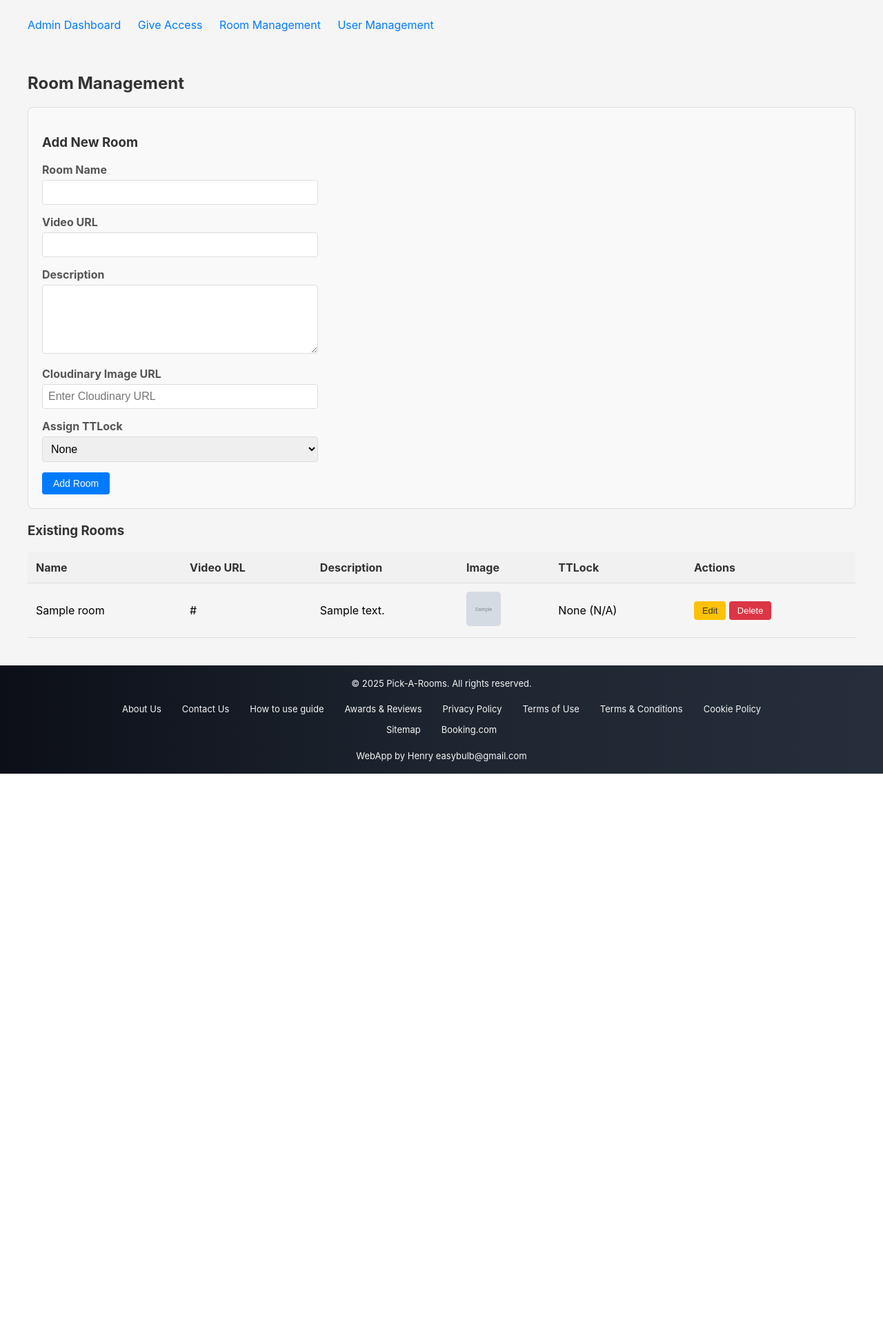
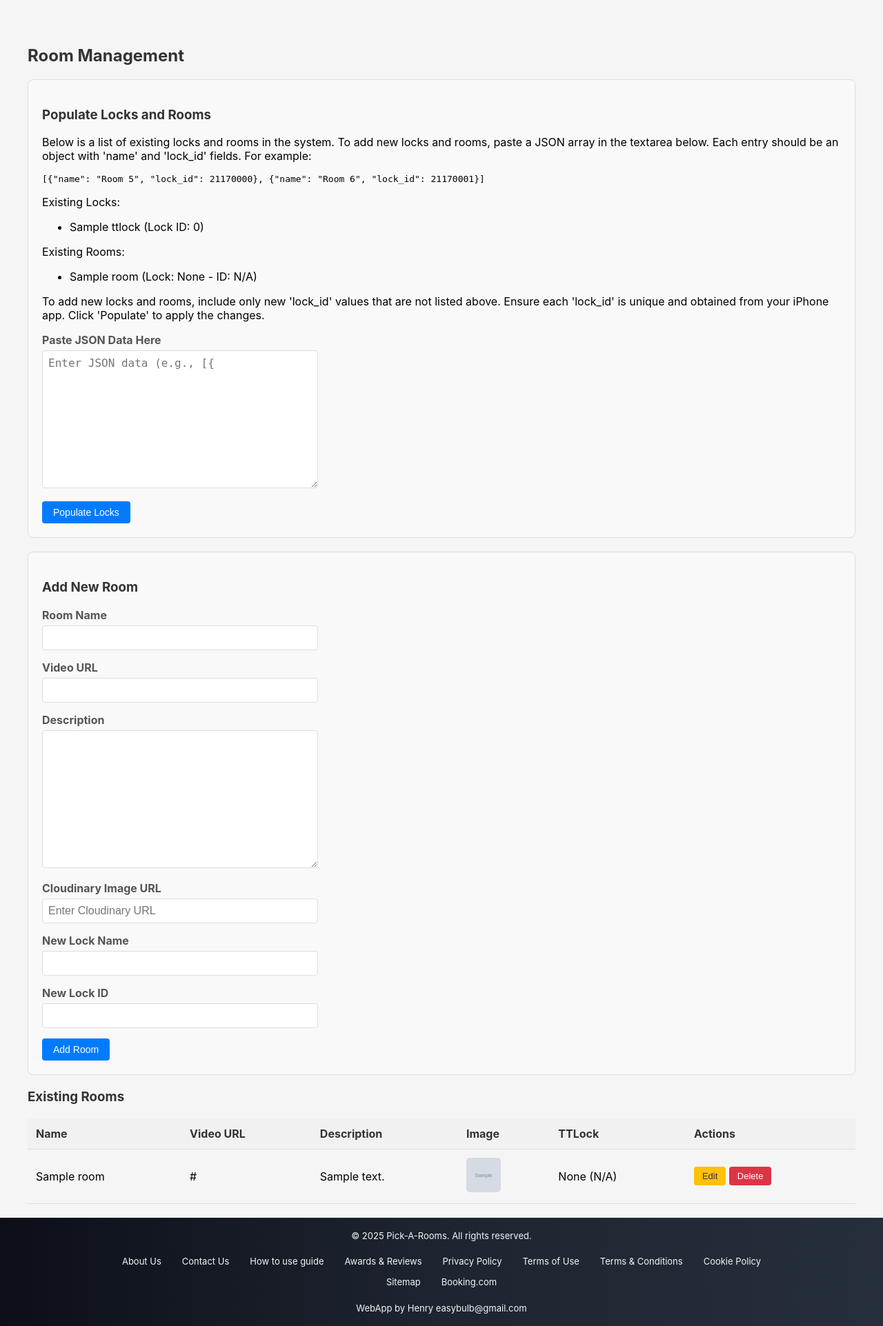
Before and after one commit to easybulb/pickarooms, a Django app: page /room-management/ in a window 1280 px wide. Shown: the part 91-2014 px from the top of the page at 69% size. Before the commit the page ends 1213 px from the top, so only its background shows below. Run offline with Django 5.2, Linux system fonts and the light colour scheme; a user stored in the database is signed in; tables that the repository leaves empty hold one stand-in row (values such as "Sample post"); grey boxes marked "Sample" are stand-in pictures; parts of the project's set-up code (start-up, migrations or seed data) failed here and were passed over; some libraries are stand-ins or nearby versions.

Commit message:
Update room_management views and template to add lock easily and populate

```diff
--- a/main/templates/main/room_management.html
+++ b/main/templates/main/room_management.html
@@ -4,23 +4,10 @@
 
 {% block extra_css %}
 <style>
-    .nav-link {
-        margin-bottom: 20px;
-    }
-    .nav-link {
-        display: inline-block;
-        margin-right: 20px;
-        color: #007bff;
-        text-decoration: none;
-        font-size: 16px;
-    }
-    .nav-link:hover {
-        text-decoration: underline;
-    }
     .container {
         max-width: 1200px;
         margin: 0 auto;
-        padding: 0px 20px 40px 20px;
+        padding: 20px;
     }
 
     .mt-4 {
@@ -62,7 +49,7 @@
     }
 
     .form-group textarea {
-        height: 100px;
+        height: 200px; /* Increased height for better visibility */
         resize: vertical;
     }
 
@@ -70,11 +57,11 @@
     @media (min-width: 768px) {
         .form-group input,
         .form-group select {
-            width: 50%; /* Half width on desktop */
-            max-width: 400px; /* Prevent it from getting too narrow */
+            width: 50%;
+            max-width: 400px;
         }
         .form-group textarea {
-            width: 50%; /* Half width for textarea on desktop */
+            width: 50%;
             max-width: 400px;
         }
     }
@@ -111,7 +98,7 @@
         }
         .data-table th,
         .data-table td {
-            min-width: 150px; /* Ensure columns are readable */
+            min-width: 150px;
         }
     }
 
@@ -209,9 +196,26 @@
     /* Responsive modal for mobile */
     @media (max-width: 767px) {
         .modal-content {
-            width: 95%; /* Slightly wider on mobile for usability */
-            max-height: 80vh; /* Adjust height for smaller screens */
+            width: 95%;
+            max-height: 80vh;
         }
+    }
+
+    /* Toggle styling */
+    .toggle-group {
+        margin-bottom: 15px;
+    }
+
+    .toggle-group input[type="radio"] {
+        margin-right: 5px;
+    }
+
+    .new-lock-fields {
+        display: none;
+    }
+
+    .new-lock-fields.active {
+        display: block;
     }
 </style>
 {% endblock %}
@@ -220,19 +224,6 @@
 
 {% block content %}
 <div class="container mt-4">
-    <div class="nav-link">
-        <a href="{% url 'admin_page' %}" class="nav-link">{% trans "Admin Dashboard" %}</a>
-        {% if 'main.can_give_access' in perms %}
-            <a href="{% url 'give_access' %}" class="nav-link">{% trans "Give Access" %}</a>
-        {% endif %}
-        {% if 'main.manage_rooms' in perms %}
-        <a href="{% url 'room_management' %}" class="nav-link">{% trans "Room Management" %}</a>
-        {% endif %}
-        {% if user.is_superuser %}
-            <a href="{% url 'user_management' %}" class="nav-link">{% trans "User Management" %}</a>
-        {% endif %}
-    </div>
-
     <h2>{% trans "Room Management" %}</h2>
 
     {% if messages %}
@@ -240,6 +231,39 @@
             <div class="alert alert-{{ message.tags }}">{{ message }}</div>
         {% endfor %}
     {% endif %}
+
+    <!-- Populate Locks and Rooms from Textarea -->
+    <div class="form-section">
+        <h3>{% trans "Populate Locks and Rooms" %}</h3>
+        <p>{% trans "Below is a list of existing locks and rooms in the system. To add new locks and rooms, paste a JSON array in the textarea below. Each entry should be an object with 'name' and 'lock_id' fields. For example:" %}</p>
+        <pre>{% trans '[{"name": "Room 5", "lock_id": 21170000}, {"name": "Room 6", "lock_id": 21170001}]' %}</pre>
+        <p>{% trans "Existing Locks:" %}</p>
+        <ul>
+            {% for lock in ttlocks %}
+                <li>{{ lock.name }} (Lock ID: {{ lock.lock_id }})</li>
+            {% empty %}
+                <li>{% trans "No locks currently exist." %}</li>
+            {% endfor %}
+        </ul>
+        <p>{% trans "Existing Rooms:" %}</p>
+        <ul>
+            {% for room in rooms %}
+                <li>{{ room.name }} (Lock: {{ room.ttlock.name|default:"None" }} - ID: {{ room.ttlock.lock_id|default:"N/A" }})</li>
+            {% empty %}
+                <li>{% trans "No rooms currently exist." %}</li>
+            {% endfor %}
+        </ul>
+        <p>{% trans "To add new locks and rooms, include only new 'lock_id' values that are not listed above. Ensure each 'lock_id' is unique and obtained from your iPhone app. Click 'Populate' to apply the changes." %}</p>
+        <form method="post" action="{% url 'room_management' %}">
+            {% csrf_token %}
+            <input type="hidden" name="action" value="populate_locks">
+            <div class="form-group">
+                <label for="locks_json">{% trans "Paste JSON Data Here" %}</label>
+                <textarea name="locks_json" id="locks_json" placeholder="{% trans 'Enter JSON data (e.g., [{"name": "Room 5", "lock_id": 21170000}])' %}"></textarea>
+            </div>
+            <button type="submit" class="primary-btn">{% trans "Populate Locks" %}</button>
+        </form>
+    </div>
 
     <!-- Define the confirmation message -->
     {% trans "Are you sure you want to delete this room?" as delete_confirm_msg %}
@@ -267,13 +291,12 @@
                 <input type="url" name="image" id="image" placeholder="Enter Cloudinary URL">
             </div>
             <div class="form-group">
-                <label for="ttlock">{% trans "Assign TTLock" %}</label>
-                <select name="ttlock" id="ttlock">
-                    <option value="">{% trans "None" %}</option>
-                    {% for lock in ttlocks %}
-                        <option value="{{ lock.id }}">{{ lock.name }} (Lock ID: {{ lock.lock_id }})</option>
-                    {% endfor %}
-                </select>
+                <label for="new_lock_name">{% trans "New Lock Name" %}</label>
+                <input type="text" name="new_lock_name" id="new_lock_name" required>
+            </div>
+            <div class="form-group">
+                <label for="new_lock_id">{% trans "New Lock ID" %}</label>
+                <input type="number" name="new_lock_id" id="new_lock_id" required>
             </div>
             <button type="submit" class="primary-btn">{% trans "Add Room" %}</button>
         </form>
@@ -345,8 +368,12 @@
                                 <label for="image_{{ room.id }}">{% trans "Cloudinary Image URL" %}</label>
                                 <input type="url" name="image" id="image_{{ room.id }}" value="{{ room.image|default:'' }}" placeholder="Enter Cloudinary URL">
                             </div>
+                            <div class="toggle-group">
+                                <label><input type="radio" name="lock_option_{{ room.id }}" value="existing" checked> {% trans "Use Existing Lock" %}</label>
+                                <label><input type="radio" name="lock_option_{{ room.id }}" value="new"> {% trans "Create/Edit New Lock" %}</label>
+                            </div>
                             <div class="form-group">
-                                <label for="ttlock_{{ room.id }}">{% trans "Assign TTLock" %}</label>
+                                <label for="ttlock_{{ room.id }}">{% trans "Assign Existing TTLock" %}</label>
                                 <select name="ttlock" id="ttlock_{{ room.id }}">
                                     <option value="">{% trans "None" %}</option>
                                     {% for lock in ttlocks %}
@@ -355,6 +382,16 @@
                                         </option>
                                     {% endfor %}
                                 </select>
+                            </div>
+                            <div class="new-lock-fields">
+                                <div class="form-group">
+                                    <label for="new_lock_name_{{ room.id }}">{% trans "New Lock Name" %}</label>
+                                    <input type="text" name="new_lock_name" id="new_lock_name_{{ room.id }}" value="{{ room.ttlock.name|default:'' }}">
+                                </div>
+                                <div class="form-group">
+                                    <label for="new_lock_id_{{ room.id }}">{% trans "New Lock ID" %}</label>
+                                    <input type="number" name="new_lock_id" id="new_lock_id_{{ room.id }}" value="{{ room.ttlock.lock_id|default:'' }}">
+                                </div>
                             </div>
                             <button type="submit" class="primary-btn">{% trans "Save Changes" %}</button>
                         </form>
@@ -365,13 +402,15 @@
         </tbody>
     </table>
 </div>
+{% endblock %}
 
+{% block extra_scripts %}
 <script>
     // Attach event listeners for edit buttons
     document.querySelectorAll('.edit-room-btn').forEach(button => {
         button.addEventListener('click', function() {
             const modalId = this.getAttribute('data-modal-id');
-            document.getElementId(modalId).style.display = 'flex';
+            document.getElementById(modalId).style.display = 'flex';
         });
     });
 
@@ -380,6 +419,19 @@
         button.addEventListener('click', function() {
             const modalId = this.getAttribute('data-modal-id');
             document.getElementById(modalId).style.display = 'none';
+        });
+    });
+
+    // Toggle new lock fields based on radio selection
+    document.querySelectorAll('.toggle-group input[type="radio"]').forEach(radio => {
+        radio.addEventListener('change', function() {
+            const modalId = this.name.replace('lock_option_', '').replace('_' + this.id.split('_').pop(), '');
+            const newLockFields = document.querySelector(`#${modalId} .new-lock-fields`);
+            if (this.value === 'new') {
+                newLockFields.classList.add('active');
+            } else {
+                newLockFields.classList.remove('active');
+            }
         });
     });
 
--- a/main/views.py
+++ b/main/views.py
@@ -1519,35 +1519,97 @@ def room_management(request):
 
     if request.method == "POST":
         action = request.POST.get("action")
-        if action == "add_room":
+        if action == "populate_locks":
+            locks_json = request.POST.get("locks_json", "").strip()
+            if not locks_json:
+                messages.error(request, "Please enter JSON data in the textarea.")
+                return redirect('room_management')
+
+            try:
+                # Parse the JSON data
+                ttlock_data = json.loads(locks_json)
+
+                # Validate the JSON structure
+                if not isinstance(ttlock_data, list):
+                    messages.error(request, "JSON data must be an array of lock objects.")
+                    return redirect('room_management')
+
+                for data in ttlock_data:
+                    if not isinstance(data, dict) or 'name' not in data or 'lock_id' not in data:
+                        messages.error(request, "Each lock entry must have 'name' and 'lock_id' fields.")
+                        return redirect('room_management')
+
+                    # Create TTLock entries
+                    lock_id = data["lock_id"]
+                    if not isinstance(lock_id, (int, str)) or not str(lock_id).isdigit():
+                        messages.error(request, "Lock ID must be a valid number.")
+                        return redirect('room_management')
+                    lock_id = int(lock_id)
+                    if TTLock.objects.filter(lock_id=lock_id).exists():
+                        messages.error(request, f"Lock ID {lock_id} is already in use.")
+                        return redirect('room_management')
+
+                    TTLock.objects.get_or_create(lock_id=lock_id, defaults={"name": data["name"]})
+
+                # Associate TTLock with Rooms (only for room-specific locks)
+                room_locks = {item["name"]: item["lock_id"] for item in ttlock_data if item["name"].startswith("Room")}
+                for room_name, lock_id in room_locks.items():
+                    room = Room.objects.get_or_create(name=room_name)[0]  # Create room if it doesn't exist
+                    ttlock = TTLock.objects.get(lock_id=lock_id)
+                    room.ttlock = ttlock
+                    room.save()
+
+                messages.success(request, "Successfully populated TTLock entries and associations from JSON data.")
+                logger.info(f"Admin {request.user.username} populated TTLock entries from JSON textarea")
+            except json.JSONDecodeError:
+                messages.error(request, "Invalid JSON format. Please check your syntax.")
+            except Room.DoesNotExist:
+                messages.error(request, "One or more rooms in the JSON data do not exist.")
+            except Exception as e:
+                logger.error(f"Failed to populate locks: {str(e)}")
+                messages.error(request, f"Failed to populate locks: {str(e)}")
+
+        elif action == "add_room":
             name = request.POST.get("name").strip()
             video_url = request.POST.get("video_url").strip()
             description = request.POST.get("description").strip() or None
             image_url = request.POST.get("image").strip() or None
-            ttlock_id = request.POST.get("ttlock")
-
-            if not name or not video_url:
-                messages.error(request, "Room name and video URL are required.")
+            new_lock_name = request.POST.get("new_lock_name").strip()
+            new_lock_id = request.POST.get("new_lock_id")
+
+            if not name or not video_url or not new_lock_name or not new_lock_id:
+                messages.error(request, "Room name, video URL, new lock name, and new lock ID are required.")
                 return redirect('room_management')
 
             try:
-                ttlock = TTLock.objects.get(id=ttlock_id) if ttlock_id else None
+                # Validate and create new TTLock
+                if not new_lock_id.isdigit():
+                    messages.error(request, "Lock ID must be a valid number.")
+                    return redirect('room_management')
+                new_lock_id = int(new_lock_id)
+                if TTLock.objects.filter(lock_id=new_lock_id).exists():
+                    messages.error(request, "This lock ID is already in use.")
+                    return redirect('room_management')
+
+                new_ttlock = TTLock.objects.create(
+                    name=new_lock_name,
+                    lock_id=new_lock_id,
+                    is_front_door=False
+                )
                 room = Room.objects.create(
                     name=name,
                     video_url=video_url,
                     description=description,
-                    image=image_url,  # Cloudinary URL will be processed in save()
-                    ttlock=ttlock,
+                    image=image_url,
+                    ttlock=new_ttlock,
                 )
-                messages.success(request, f"Room '{room.name}' added successfully.")
-                logger.info(f"Admin {request.user.username} added room '{room.name}'")
-            except IntegrityError:
-                messages.error(request, "A room with this name already exists.")
-            except TTLock.DoesNotExist:
-                messages.error(request, "Invalid TTLock selected.")
+                messages.success(request, f"Room '{room.name}' and new lock '{new_lock_name}' added successfully.")
+                logger.info(f"Admin {request.user.username} added room '{room.name}' with new lock '{new_lock_name}' (Lock ID: {new_lock_id})")
+            except ValueError:
+                messages.error(request, "Invalid lock ID format.")
             except Exception as e:
-                logger.error(f"Failed to add room: {str(e)}")
-                messages.error(request, f"Failed to add room: {str(e)}")
+                logger.error(f"Failed to add room and lock: {str(e)}")
+                messages.error(request, f"Failed to add room and lock: {str(e)}")
 
         elif action == "edit_room":
             room_id = request.POST.get("room_id")
@@ -1557,18 +1619,43 @@ def room_management(request):
             description = request.POST.get("description").strip() or None
             image_url = request.POST.get("image").strip() or None
             ttlock_id = request.POST.get("ttlock")
+            lock_option = request.POST.get("lock_option_" + room_id)
+            new_lock_name = request.POST.get("new_lock_name")
+            new_lock_id = request.POST.get("new_lock_id")
 
             if not name or not video_url:
                 messages.error(request, "Room name and video URL are required.")
                 return redirect('room_management')
 
             try:
-                ttlock = TTLock.objects.get(id=ttlock_id) if ttlock_id else None
+                if lock_option == "new" and new_lock_name and new_lock_id:
+                    if not new_lock_id.isdigit():
+                        messages.error(request, "Lock ID must be a valid number.")
+                        return redirect('room_management')
+                    new_lock_id = int(new_lock_id)
+                    if TTLock.objects.filter(lock_id=new_lock_id).exists():
+                        messages.error(request, "This lock ID is already in use.")
+                        return redirect('room_management')
+
+                    # Create or update new TTLock
+                    if room.ttlock and room.ttlock.lock_id == new_lock_id:
+                        room.ttlock.name = new_lock_name
+                        room.ttlock.save()
+                    else:
+                        new_ttlock = TTLock.objects.create(
+                            name=new_lock_name,
+                            lock_id=new_lock_id,
+                            is_front_door=False
+                        )
+                        room.ttlock = new_ttlock
+                elif lock_option == "existing" and ttlock_id:
+                    ttlock = TTLock.objects.get(id=ttlock_id) if ttlock_id else None
+                    room.ttlock = ttlock
+
                 room.name = name
                 room.video_url = video_url
                 room.description = description
-                room.image = image_url  # Cloudinary URL will be processed in save()
-                room.ttlock = ttlock
+                room.image = image_url
                 room.save()
                 messages.success(request, f"Room '{room.name}' updated successfully.")
                 logger.info(f"Admin {request.user.username} updated room '{room.name}'")
```
